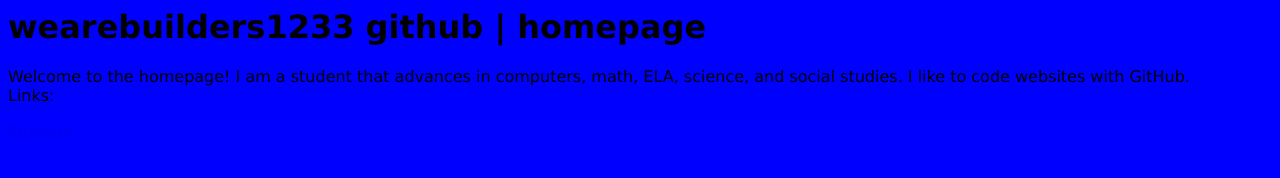
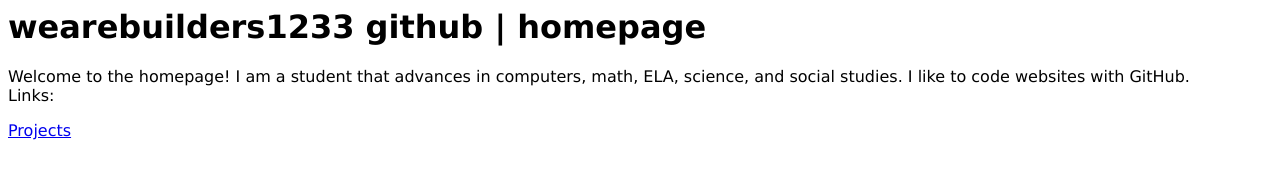
Before and after one commit to pictureofhotdogplus/wearebuilders1233.github.io, a plain HTML site: page index.html in a window 1280 px wide. Drawn offline with Linux system fonts and the light colour scheme.

Commit message:
Update index.html

```diff
--- a/index.html
+++ b/index.html
@@ -1,5 +1,5 @@
 <title>Homepage</title>
-<body style="font-family:verdana, sans-serif;background-color:blue">
+<body style="font-family:verdana, sans-serif;background-color:light-blue">
 <h1>wearebuilders1233 github | homepage</h1>
 <p>Welcome to the homepage! I am a student that advances in computers, math, ELA, science, and social studies. I like to code websites with GitHub.<br>Links:</p>
 <a href="/projects.html">Projects</a>
```
